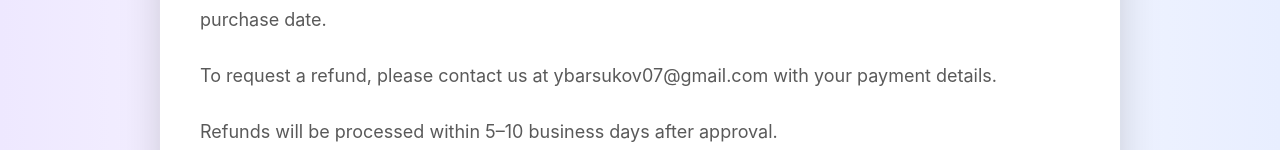
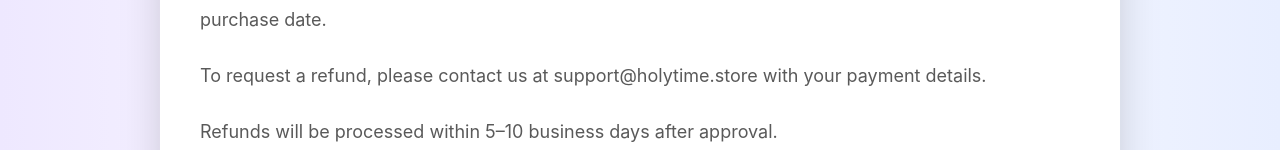
Before and after one commit to Barukov/holytime-final, a Next.js app: page /refund-policy in a window 1280 px wide. Shown: the part 472-622 px from the top of the page. Built offline with nearby package versions, Linux system fonts and the light colour scheme.

Commit message:
fix refund policy

```diff
--- a/app/refund-policy/page.tsx
+++ b/app/refund-policy/page.tsx
@@ -37,7 +37,7 @@
             </p>
 
             <p>
-              To request a refund, please contact us at ybarsukov07@gmail.com
+              To request a refund, please contact us at support@holytime.store
               with your payment details.
             </p>
 
```
